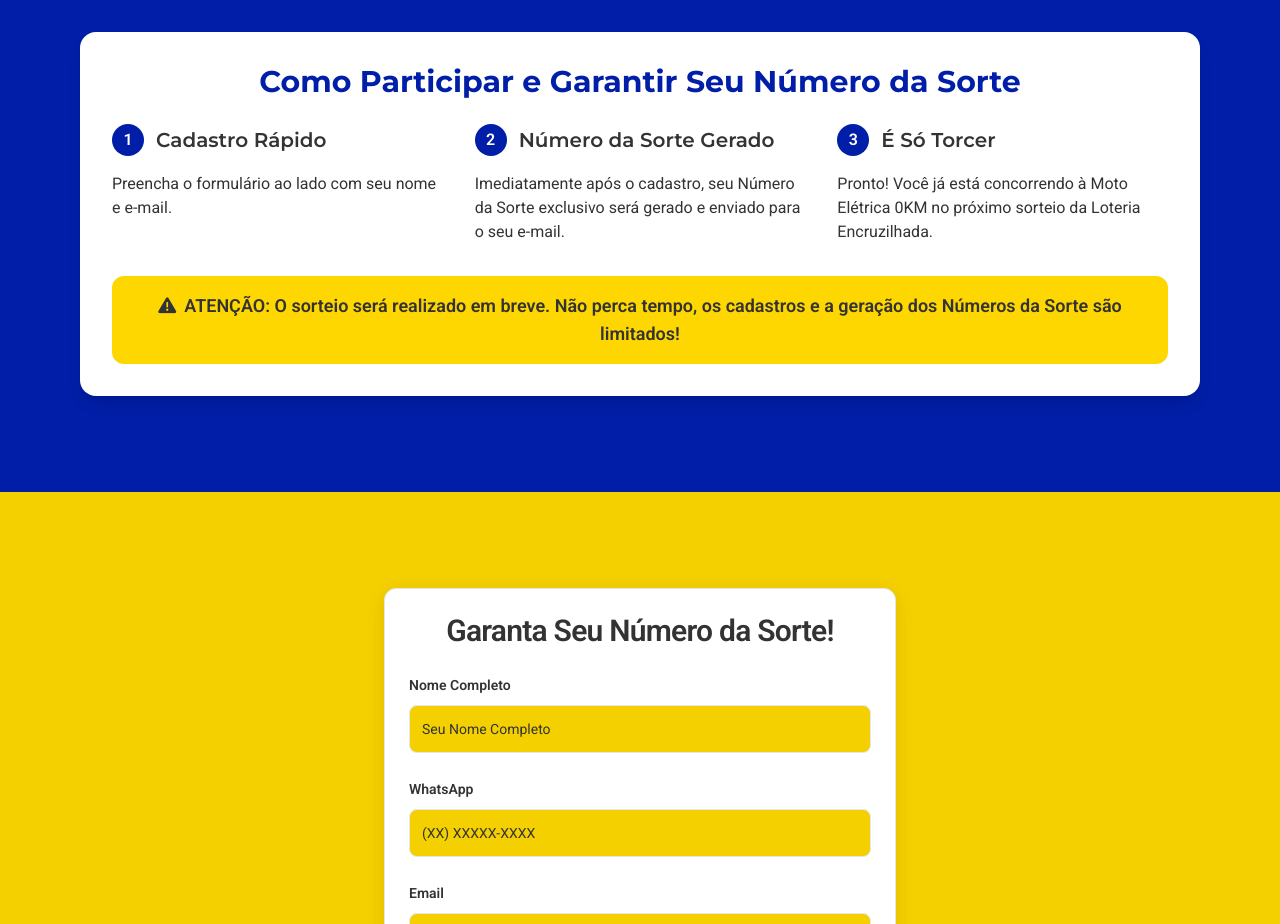
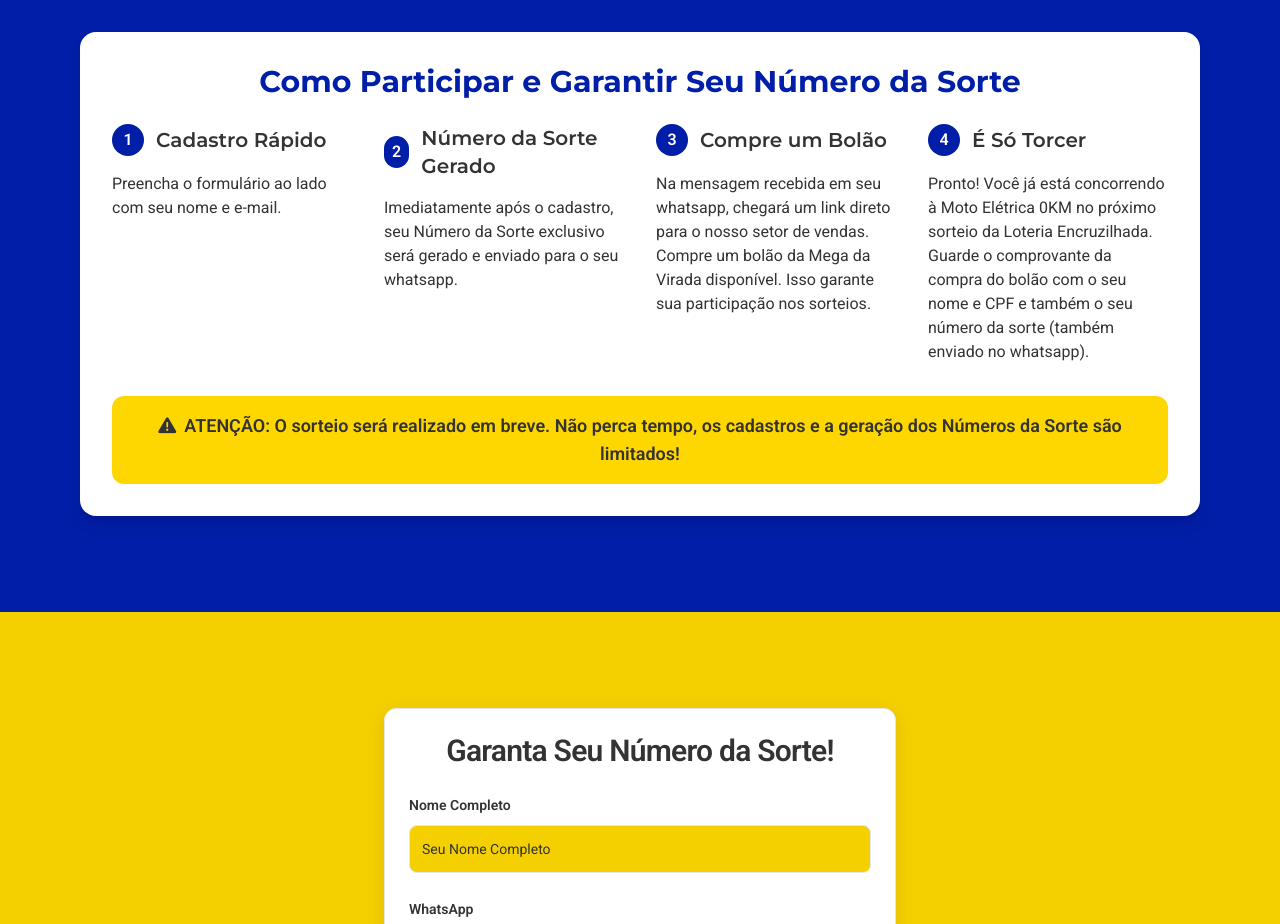
Before and after one commit to designrique/lp-sorteio-lotenc, a React (Vite) app: page / in a window 1280 px wide. Shown: the part 1480-2404 px from the top of the page. Built offline with nearby package versions, Linux system fonts and the light colour scheme.

Commit message:
feat: atualiza seção "Como Participar" com 4 passos
- Altera texto do passo 2 para mencionar WhatsApp ao invés de e-mail
- Adiciona novo passo 3 sobre comprar bolão
- Atualiza passo 4 com informações sobre guardar comprovante
- Muda grid de 3 para 4 colunas

```diff
--- a/src/pages/Index.tsx
+++ b/src/pages/Index.tsx
@@ -200,7 +200,7 @@ const Index = () => {
               Como Participar e Garantir Seu Número da Sorte
             </h3>
 
-            <div className="grid md:grid-cols-3 gap-8 text-left">
+            <div className="grid md:grid-cols-4 gap-8 text-left">
               <div className="space-y-4">
                 <div className="flex items-center space-x-3">
                   <div className="w-8 h-8 bg-[#001ea7] text-white rounded-full flex items-center justify-center font-bold">1</div>
@@ -217,17 +217,27 @@ const Index = () => {
                   <h4 className="text-xl font-semibold text-[#333333]">Número da Sorte Gerado</h4>
                 </div>
                 <p className="text-[#333333]">
-                  Imediatamente após o cadastro, seu Número da Sorte exclusivo será gerado e enviado para o seu e-mail.
+                  Imediatamente após o cadastro, seu Número da Sorte exclusivo será gerado e enviado para o seu whatsapp.
                 </p>
               </div>
 
               <div className="space-y-4">
                 <div className="flex items-center space-x-3">
                   <div className="w-8 h-8 bg-[#001ea7] text-white rounded-full flex items-center justify-center font-bold">3</div>
+                  <h4 className="text-xl font-semibold text-[#333333]">Compre um Bolão</h4>
+                </div>
+                <p className="text-[#333333]">
+                  Na mensagem recebida em seu whatsapp, chegará um link direto para o nosso setor de vendas. Compre um bolão da Mega da Virada disponível. Isso garante sua participação nos sorteios.
+                </p>
+              </div>
+
+              <div className="space-y-4">
+                <div className="flex items-center space-x-3">
+                  <div className="w-8 h-8 bg-[#001ea7] text-white rounded-full flex items-center justify-center font-bold">4</div>
                   <h4 className="text-xl font-semibold text-[#333333]">É Só Torcer</h4>
                 </div>
                 <p className="text-[#333333]">
-                  Pronto! Você já está concorrendo à Moto Elétrica 0KM no próximo sorteio da Loteria Encruzilhada.
+                  Pronto! Você já está concorrendo à Moto Elétrica 0KM no próximo sorteio da Loteria Encruzilhada. Guarde o comprovante da compra do bolão com o seu nome e CPF e também o seu número da sorte (também enviado no whatsapp).
                 </p>
               </div>
             </div>
```
